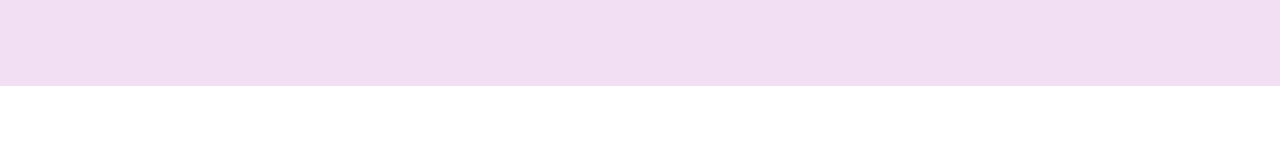
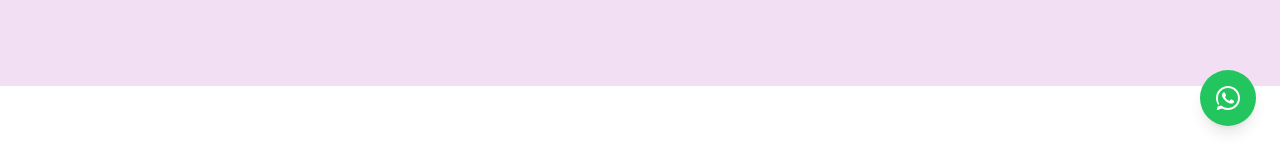
Before and after one commit to mistalyon/pilatestopu-next, a Next.js app: page / in a window 1280 px wide. Shown: the part 650-800 px from the top of the page. Built offline with nearby package versions, Linux system fonts and the light colour scheme.

Commit message:
faz1: layout - Turkce title, favicon, WhatsApp floating button

```diff
--- a/src/app/layout.tsx
+++ b/src/app/layout.tsx
@@ -4,21 +4,15 @@
 import Footer from '@/components/layout/Footer';
 
 export const metadata: Metadata = {
-  metadataBase: new URL('https://pilatestopu.com'),
   title: {
-    default: "Turkiye'nin Pilates Rehberi: Salonlar, Dersler & Ekipmanlar",
-    template: '%s | PilatesTopu.com',
+    default: 'Türkiye\'nin Pilates Rehberi: Salonlar, Dersler & Ekipmanlar | PilatesTopu',
+    template: '%s | PilatesTopu',
   },
-  description:
-    "Pilates hakkinda her sey! Turkiye'deki en iyi pilates salonlari, pilates dersleri (reformer, mat), egzersiz rehberleri ve ekipmanlar icin kaynaginiz.",
+  description: 'Pilates hakkında her şey! Türkiye\'deki en iyi pilates salonları, pilates dersleri (reformer, mat), egzersiz rehberleri ve ekipmanlar için kaynağınız.',
   icons: {
-    icon: '/favicon.png',
+    icon: 'https://pilatestopu.com/wp-content/uploads/2020/12/cropped-Grup-5-3-32x32.png',
   },
-  openGraph: {
-    type: 'website',
-    locale: 'tr_TR',
-    siteName: 'PilatesTopu.com',
-  },
+  metadataBase: new URL('https://pilatestopu-next.vercel.app'),
 };
 
 export default function RootLayout({
@@ -32,6 +26,19 @@
         <Header />
         <main className="min-h-screen">{children}</main>
         <Footer />
+        {/* WhatsApp Floating Button */}
+        <a
+          href="https://wa.me/905446732202"
+          target="_blank"
+          rel="noopener noreferrer"
+          className="fixed bottom-6 right-6 z-50 bg-green-500 hover:bg-green-600 text-white rounded-full p-4 shadow-lg transition-colors"
+          aria-label="WhatsApp"
+        >
+          <svg className="w-6 h-6" fill="currentColor" viewBox="0 0 24 24">
+            <path d="M17.472 14.382c-.297-.149-1.758-.867-2.03-.967-.273-.099-.471-.148-.67.15-.197.297-.767.966-.94 1.164-.173.199-.347.223-.644.075-.297-.15-1.255-.463-2.39-1.475-.883-.788-1.48-1.761-1.653-2.059-.173-.297-.018-.458.13-.606.134-.133.298-.347.446-.52.149-.174.198-.298.298-.497.099-.198.05-.371-.025-.52-.075-.149-.669-1.612-.916-2.207-.242-.579-.487-.5-.669-.51-.173-.008-.371-.01-.57-.01-.198 0-.52.074-.792.372-.272.297-1.04 1.016-1.04 2.479 0 1.462 1.065 2.875 1.213 3.074.149.198 2.096 3.2 5.077 4.487.709.306 1.262.489 1.694.625.712.227 1.36.195 1.871.118.571-.085 1.758-.719 2.006-1.413.248-.694.248-1.289.173-1.413-.074-.124-.272-.198-.57-.347z" />
+            <path d="M12 0C5.373 0 0 5.373 0 12c0 2.625.846 5.059 2.284 7.034L.789 23.492a.5.5 0 00.611.611l4.458-1.495A11.944 11.944 0 0012 24c6.627 0 12-5.373 12-12S18.627 0 12 0zm0 22c-2.387 0-4.594-.838-6.317-2.236l-.442-.37-3.24 1.085 1.085-3.24-.37-.442A9.944 9.944 0 012 12C2 6.486 6.486 2 12 2s10 4.486 10 10-4.486 10-10 10z" />
+          </svg>
+        </a>
       </body>
     </html>
   );
```
